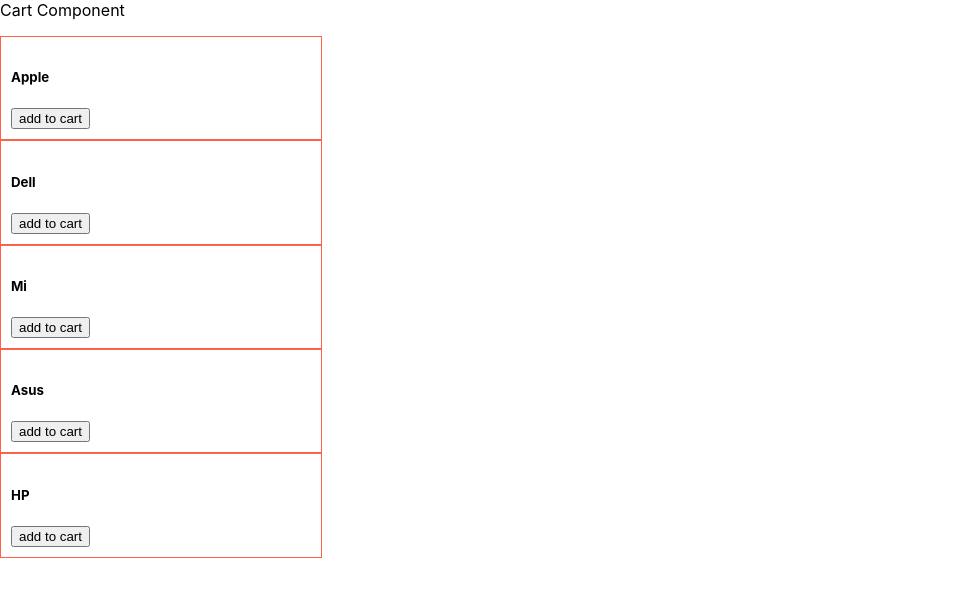
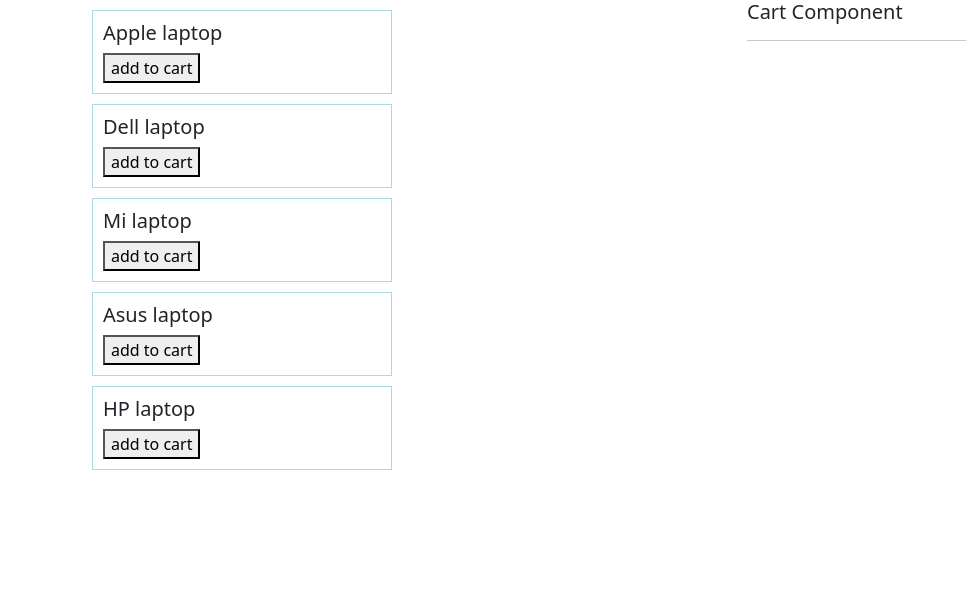
Before and after one commit to devpranab/Redux-cart, a React (Create React App) app: page / in a window 1280 px wide. Shown: the top 596 px of the page, without its empty margins (0-966 px from the left). Built offline with nearby package versions, Linux system fonts and the light colour scheme.

Commit message:
changes some design

```diff
--- a/package.json
+++ b/package.json
@@ -6,6 +6,7 @@
     "@testing-library/jest-dom": "^5.16.5",
     "@testing-library/react": "^13.4.0",
     "@testing-library/user-event": "^13.5.0",
+    "bootstrap": "^5.2.1",
     "react": "^18.2.0",
     "react-dom": "^18.2.0",
     "react-redux": "^8.0.2",
--- a/src/App.js
+++ b/src/App.js
@@ -7,8 +7,16 @@
 function App() {
   return (
     <Provider store={store}>
-     <Cart />
+    <div className="container">
+    <div className="row">
+      <div className="col-7">
      <Shop />
+      </div>
+      <div className="col-5">
+      <Cart />
+      </div>
+      </div>
+    </div>
     </Provider>
   );
 }
--- a/src/components/Cart/Cart.js
+++ b/src/components/Cart/Cart.js
@@ -3,14 +3,14 @@
 import { removeFromCart } from '../../redux/actions';
 
 const Cart = (props) => {
-    console.log(props);
     const {cart, removeFromCart} = props;
     return (
         <div>
-            Cart Component
+            <h5>Cart Component</h5>
+            <hr />
             <ul>
                 {
-                    cart.map(id => <li>{id}<button onClick={() => removeFromCart(id)}>x</button></li>)
+                    cart.map(id => <li style={{margin: "10px"}}>{id} <button onClick={() => removeFromCart(id)}>x</button></li>)
                 }
             </ul>
         </div>
--- a/src/components/Product/Product.css
+++ b/src/components/Product/Product.css
@@ -1,5 +1,6 @@
 .product {
-    border: 1px solid tomato;
+    border: 1px solid lightblue;
     padding: 10px;
     width: 300px;
+    margin: 10px;
 }
--- a/src/components/Shop/Shop.js
+++ b/src/components/Shop/Shop.js
@@ -4,7 +4,6 @@
 import Product from '../Product/Product';
 
 const Shop = (props) => {
-    console.log(props);
     const {products, addToCart} = props;
     return (
         <div>
--- a/src/index.js
+++ b/src/index.js
@@ -3,6 +3,7 @@
 import './index.css';
 import App from './App';
 import reportWebVitals from './reportWebVitals';
+import 'bootstrap/dist/css/bootstrap.min.css';
 
 const root = ReactDOM.createRoot(document.getElementById('root'));
 root.render(
--- a/src/redux/reducers.js
+++ b/src/redux/reducers.js
@@ -3,11 +3,11 @@
 const initialState = {
     cart:[],
     products:[
-        {name: "Apple", id: 1},
-        {name: "Dell", id: 2},
-        {name: "Mi", id: 3},
-        {name: "Asus", id: 4},
-        {name: "HP", id: 5}
+        {name: "Apple laptop", id: 1},
+        {name: "Dell laptop", id: 2},
+        {name: "Mi laptop", id: 3},
+        {name: "Asus laptop", id: 4},
+        {name: "HP laptop", id: 5}
     ]
 }
 
```
Also changed, not shown: 1 other file (tests, documents, lock files or other folders).
